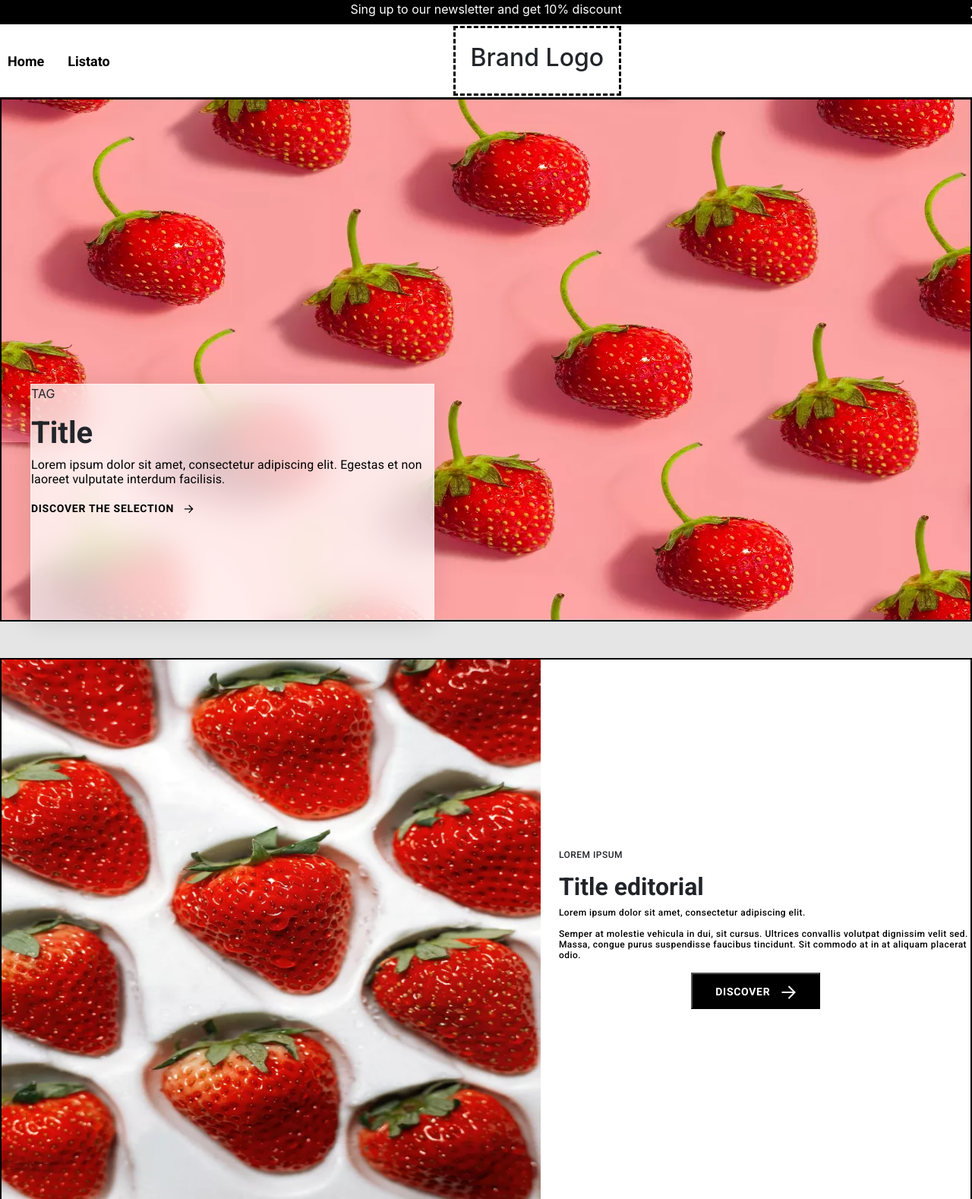
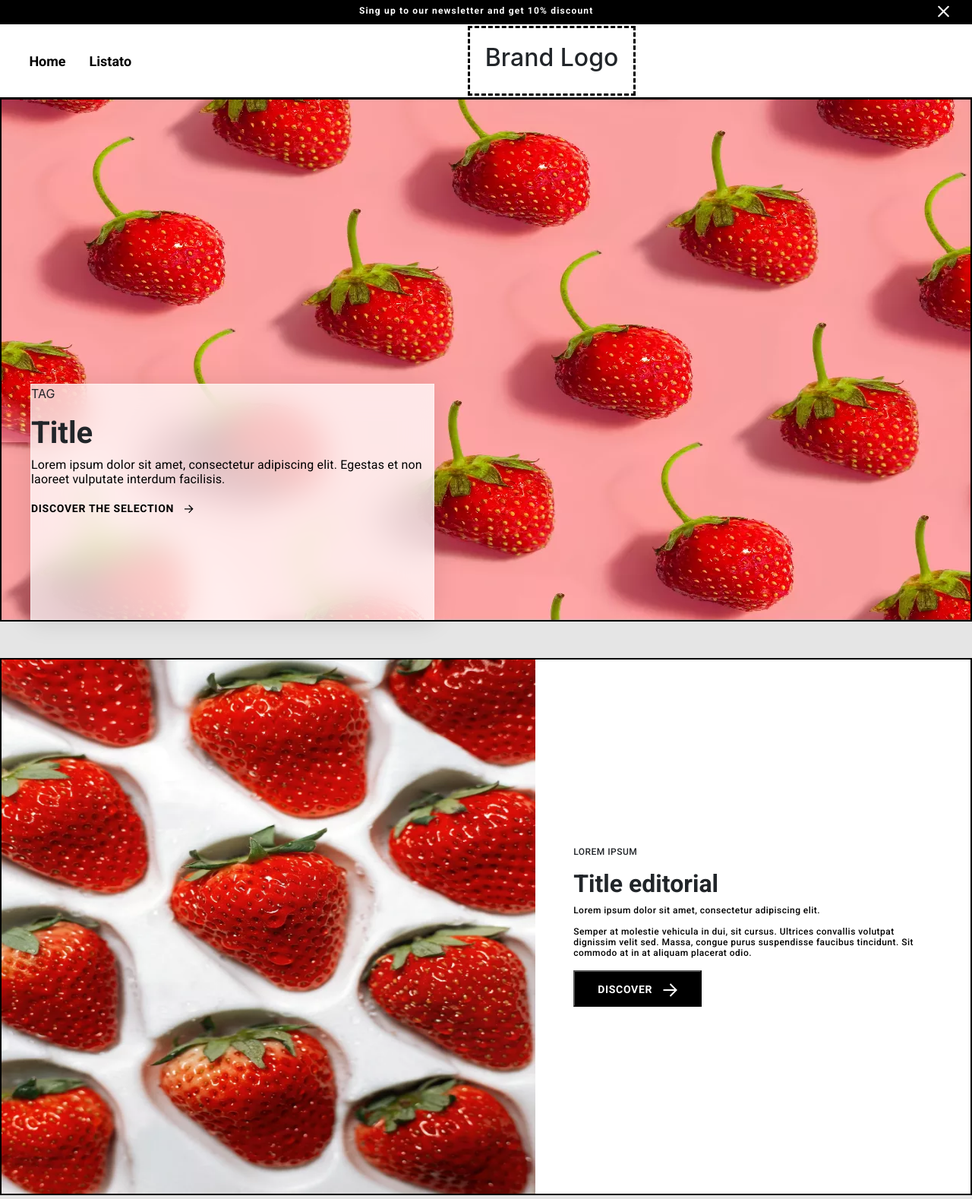
Before and after one commit to sofiiiaaa/progetto-lacerba, a plain HTML site: page index.html in a window 1280 px wide. Shown: the top 1578 px of the page at 76% size. Drawn offline with nearby package versions, Linux system fonts and the light colour scheme; a web font is replaced by a local one.

Commit message:
sistemato header, migliorati stili. Ancora problema bottone discount e dimensioni interne card-text

```diff
--- a/index.html
+++ b/index.html
@@ -81,7 +81,7 @@
             <div class="sr-card-text">
                 <p id="tag">TAG</p>
                 <h1>Title</h1>
-                <p id="paragraph">Lorem ipsum dolor sit amet, consectetur adipiscing elit. Egestas et non laoreet vulputate interdum facilisis.</p>
+                <p id="big-screen-paragraph">Lorem ipsum dolor sit amet, consectetur adipiscing elit. Egestas et non laoreet vulputate interdum facilisis.</p>
                 <a href="#">DISCOVER THE SELECTION <span class="icon-discover-selection"><svg width="12.28" height="11.61" viewBox="0 0 13 12" fill="none"
                             xmlns="http://www.w3.org/2000/svg">
                             <path fill-rule="evenodd" clip-rule="evenodd"
--- a/style.css
+++ b/style.css
@@ -19,32 +19,42 @@ body{
 }
 
 #discount-message{
+    width:100%;
     height:32px;
     background-color: #000000;
-    margin:0;
+    text-align:center;
     position:relative;
-    text-align:center;
-    align-items: center;
+    padding-right:2%;
+    /* margin: auto auto; */
 }
 #discount-message span{
     /* margin-left:6.4%;   */ /*per schermo telefono*/
-    margin-top:25%;
-    margin-left:9.44881889763%; /*per chermo telefono*/
+    /* margin-top:12.5px;
+    margin-left:9.44881889763%; per chermo telefono */
+    /* position: absolute;
+width: 308px;
+height: 17px;
+right: 646px;
+top: 8px;  */
     color: #FFFFFF;
-    margin:0;
-    height: 17px;
+    font-family: 'Roboto';
+    font-style: normal;
+    font-weight: 700;
+    font-size: 12px;
+    line-height: 140%;
+    letter-spacing: 0.1em;
+
 }
 
 #discount-message button{
 position:absolute;
 top:50%;
-/* right:2.1875%; */
-/* right:2.36625%; */
-transform: translateY(-50%);
+transform: translateY(-55%);
 appearance:none;
 border:0;
 background-color: transparent;
-margin-left:35%;
+padding-left:35%;
+
 }
 
 #discount-message button svg{
@@ -64,24 +74,21 @@ header{
     height: 97px;
 }
 
+nav{
+    margin-left:3%;
+}
+
 header .visual-icon, #written-icon {
     display:flex;
     gap:31px;
-    /* padding:7.46666666%; */
-    margin-left: 7.46666666%;
 }
 
-header #first-icon{
-    margin-left: 7.466666%;
-}
 
 .screen-reader-only{
     display: none;
 }
 
 header #logo{
-    /* border-style:dashed;   */
-    /* padding:20.44329896907%;   */
     margin:0 auto;
     padding:20px 20px;
     border:#000000 dashed 3px;
@@ -189,6 +196,10 @@ overflow: hidden;
      /* overflow:hidden; */
     }
 
+    .sr-card-text #big-screen-paragraph{
+        display:none;
+    }
+
      @media (min-width:900px){
 
          .sr-card-home .sr-card-img{
@@ -212,7 +223,8 @@ overflow: hidden;
             border: 1px solid rgba(255, 255, 255, 0.3);
             text-align: left;
         }
-        .sr-card-text #paragraph{
+        .sr-card-text #big-screen-paragraph{
+            display:block;
             font-family: 'Roboto';
             font-style: normal;
             font-weight: 400;
@@ -223,6 +235,7 @@ overflow: hidden;
 
         }
     }
+
 /********************CARD BODY*****************************/
 
 .sr-card-body{
@@ -232,6 +245,12 @@ overflow: hidden;
     text-align: center;
     overflow: hidden;
     padding:0;
+}
+.sr-card-body .sr-card-text{
+    text-align:left;
+    padding-left:50px;
+    padding-right:50px;
+
 }
 
 .sr-card-body h2{
@@ -243,16 +262,16 @@ overflow: hidden;
     font-style: normal;
     font-size:32px;
     line-height: 120%;
-    text-align: left;
-    margin-left: 24px;
+    /* text-align: left; */
+    /* margin-left: 24px; */
     /* padding-bottom: 24px; */
 }
-.sr-card-body p, .description {
-    text-align: left;
-    margin-left: 24px;
-    font-family: 'BioRhyme', serif;
+.sr-card-body p {
+    /* text-align: left; */
+    /* margin-left: 24px;   */
+    /* font-family: 'BioRhyme', serif;
     font-family: 'Luxurious Roman', cursive;
-    font-family: 'Open Sans', sans-serif;
+    font-family: 'Open Sans', sans-serif; */
     font-family: 'Roboto', sans-serif;
     font-weight:500;
     font-style: normal;
@@ -262,12 +281,15 @@ overflow: hidden;
 
 }
 
+
+
+
 .description{
-    text-align: left;
-    margin-left: 24px;
-    font-family: 'BioRhyme', serif;
+    /* text-align: left; */
+    /* margin-left: 24px; */
+    /* font-family: 'BioRhyme', serif;
     font-family: 'Luxurious Roman', cursive;
-    font-family: 'Open Sans', sans-serif;
+    font-family: 'Open Sans', sans-serif; */
     font-family: 'Roboto', sans-serif;
     font-weight:400;
     font-style: normal;
```
